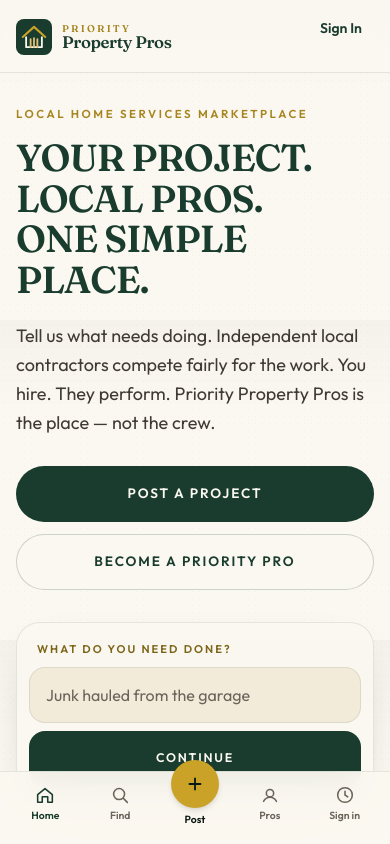
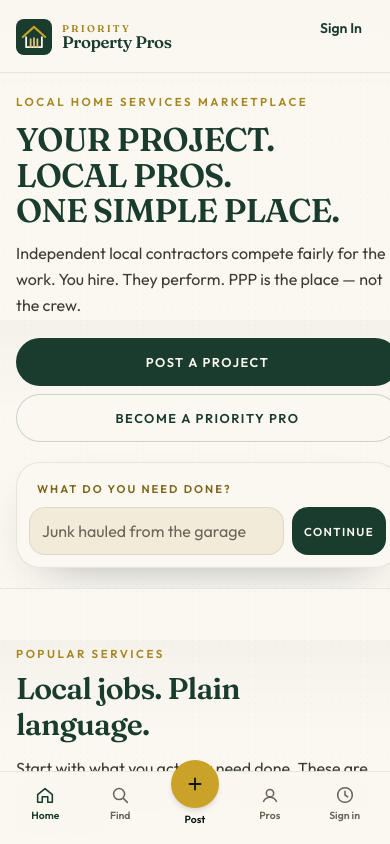
Before and after one commit to 1319Dev/priority-property-pros, a React (Vite) app: page / in a window 390 px wide. Shown: the top 844 px of the page. Built offline with nearby package versions, Linux system fonts and the light colour scheme.

Commit message:
Fit the iPhone first screen so Continue sits above the tab bar.
Tighten hero type, stack the search field on one row, and shorten copy so the primary actions stay fully visible on a 390px viewport.

Co-authored-by: 1319Dev <1319Dev@users.noreply.github.com>

```diff
--- a/src/features/home/Hero.tsx
+++ b/src/features/home/Hero.tsx
@@ -19,32 +19,30 @@ export function Hero() {
 
   return (
     <section className="relative overflow-hidden border-b border-forest-800/10">
-      <Container className="grid items-center gap-10 py-8 sm:py-14 lg:grid-cols-[1.15fr_0.85fr] lg:py-20">
+      <Container className="grid items-center gap-10 py-5 sm:py-14 lg:grid-cols-[1.15fr_0.85fr] lg:py-20">
         <div>
           <p className="text-[0.72rem] font-semibold uppercase tracking-[0.22em] text-gold-600">
             Local home services marketplace
           </p>
-          <h1 className="mt-4 font-display text-[2.35rem] leading-[1.08] font-semibold tracking-tight text-forest-800 sm:text-5xl lg:text-6xl">
+          <h1 className="mt-3 font-display text-[2.05rem] leading-[1.08] font-semibold tracking-tight text-forest-800 sm:mt-4 sm:text-5xl lg:text-6xl">
             {CUSTOMER_TAGLINE.split(". ").map((part, index, all) => (
               <span key={part} className="block">
                 {index === all.length - 1 ? part : `${part}.`}
               </span>
             ))}
           </h1>
-          <p className="mt-5 max-w-xl text-lg leading-relaxed text-ink-700">
-            Tell us what needs doing. Independent local contractors compete fairly for the work.
-            You hire. They perform. Priority Property Pros is the place — not the crew.
+          <p className="mt-3 max-w-xl text-base leading-relaxed text-ink-700 sm:mt-5 sm:text-lg">
+            Independent local contractors compete fairly for the work. You hire. They perform.
+            PPP is the place — not the crew.
           </p>
-          <div className="mt-7 flex flex-col gap-3 sm:flex-row">
-            <ButtonLink to="/post-project" size="lg">
-              {CUSTOMER_CTA}
-            </ButtonLink>
-            <ButtonLink to="/become-a-pro" variant="outline" size="lg">
+          <div className="mt-5 flex flex-col gap-2 sm:mt-7 sm:flex-row sm:gap-3">
+            <ButtonLink to="/post-project">{CUSTOMER_CTA}</ButtonLink>
+            <ButtonLink to="/become-a-pro" variant="outline">
               {CONTRACTOR_CTA}
             </ButtonLink>
           </div>
           <form
-            className="mt-8 rounded-3xl border border-forest-800/10 bg-cream-50/80 p-3 shadow-[0_18px_50px_-28px_rgba(16,36,28,0.45)]"
+            className="mt-5 rounded-3xl border border-forest-800/10 bg-cream-50/80 p-3 shadow-[0_18px_50px_-28px_rgba(16,36,28,0.45)] sm:mt-8"
             onSubmit={(event) => {
               event.preventDefault();
               const params = new URLSearchParams();
@@ -55,19 +53,19 @@ export function Hero() {
             <label htmlFor="need-done" className="px-2 text-[0.7rem] font-semibold uppercase tracking-[0.18em] text-gold-700">
               What do you need done?
             </label>
-            <div className="mt-2 flex flex-col gap-2 sm:flex-row">
+            <div className="mt-2 flex flex-row gap-2">
               <input
                 id="need-done"
                 name="need"
                 value={query}
                 onChange={(event) => setQuery(event.target.value)}
                 placeholder={PROJECT_PLACEHOLDERS[placeholderIndex]}
-                className="min-h-14 flex-1 rounded-2xl border border-forest-800/10 bg-cream-100 px-4 text-base text-ink-900 placeholder:text-ink-500"
+                className="min-h-12 min-w-0 flex-1 rounded-2xl border border-forest-800/10 bg-cream-100 px-3 text-base text-ink-900 placeholder:text-ink-500 sm:min-h-14 sm:px-4"
                 autoComplete="off"
               />
               <button
                 type="submit"
-                className="min-h-14 rounded-2xl bg-forest-800 px-5 text-[0.78rem] font-semibold uppercase tracking-[0.14em] text-cream-50 sm:min-w-36"
+                className="min-h-12 shrink-0 rounded-2xl bg-forest-800 px-3 text-[0.72rem] font-semibold uppercase tracking-[0.12em] text-cream-50 sm:min-h-14 sm:min-w-36 sm:px-5 sm:text-[0.78rem]"
               >
                 Continue
               </button>
```
